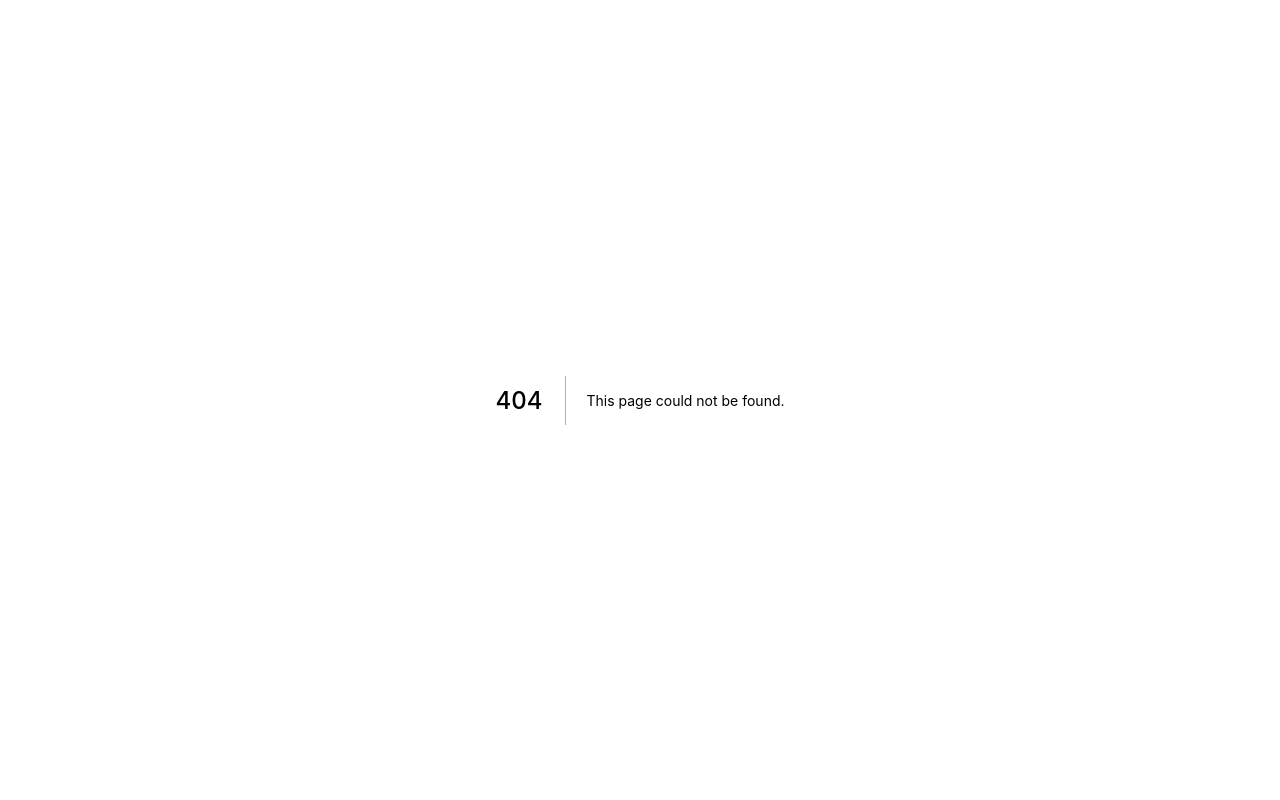
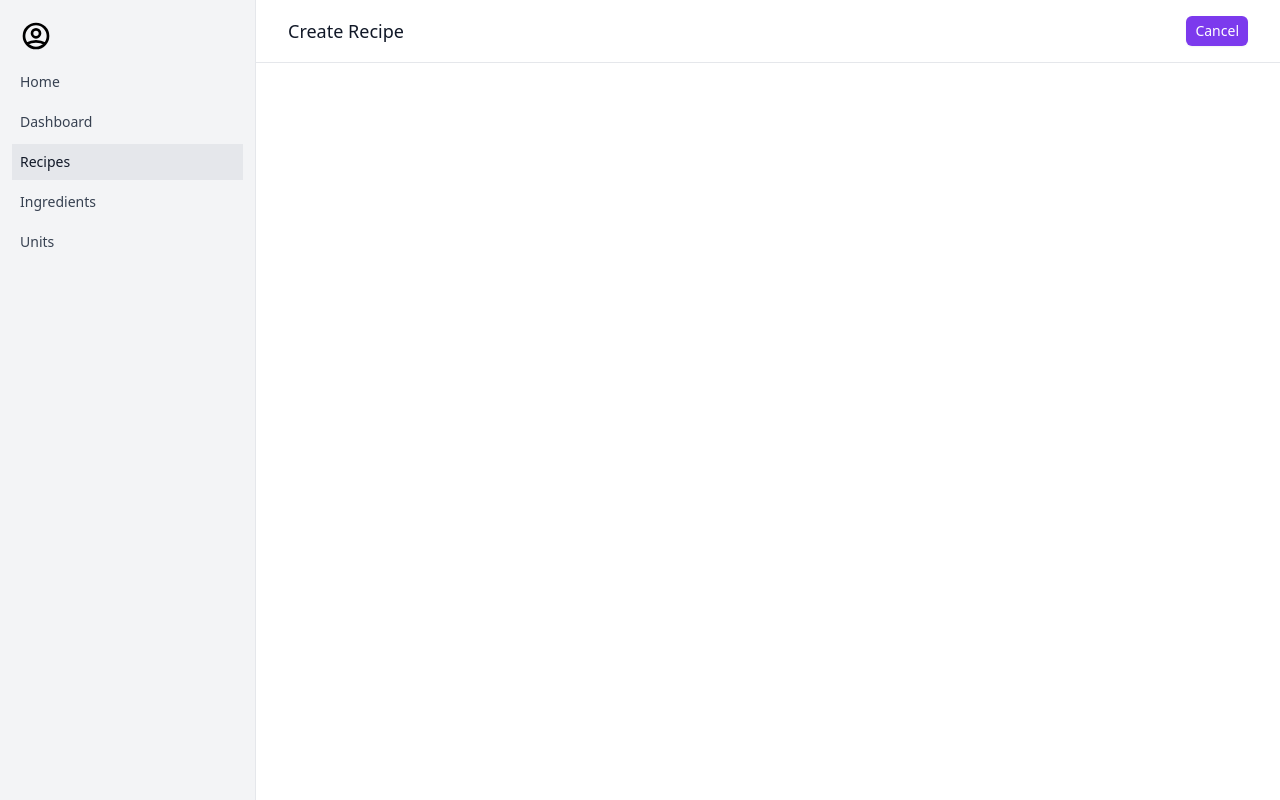
Before and after one commit to jagrajan/ibidandchai, a Next.js app in the folder app/: page /admin/recipe/create in a window 1280 px wide. Before the commit this address had no page. Built offline with nearby package versions, Linux system fonts and the light colour scheme.

Commit message:
[app] add recipe create page

```diff
--- a/app/components/layout/Dashboard/index.tsx
+++ b/app/components/layout/Dashboard/index.tsx
@@ -8,7 +8,7 @@ import ProfileMenu from '../NavBar/ProfileMenu'
 const navigation = [
   { id: 'home', path: '/', label: 'Home' },
   { id: 'dashboard', path: '/admin/dashboard', label: 'Dashboard' },
-  { id: 'recipes', path: '/admin/recipes', label: 'Recipes' },
+  { id: 'recipes', path: '/admin/recipe', label: 'Recipes' },
   { id: 'ingredients', path: '/admin/ingredients', label: 'Ingredients' },
   { id: 'units', path: '/admin/units', label: 'Units' },
 ]
--- /dev/null
+++ b/app/components/ui/Button/index.tsx
@@ -0,0 +1,27 @@
+import Link from 'next/link'
+import React from 'react'
+
+type ButtonProps = {
+  type?: 'button' | 'submit'
+  to?: string
+}
+
+const Button: React.FC<ButtonProps> = (props) => {
+  const className =
+    'order-0 inline-flex items-center px-2 py-1 border border-transparent shadow-sm text-sm font-medium rounded-md text-white bg-purple-600 hover:bg-purple-700 focus:outline-none focus:ring-2 focus:ring-offset-2 focus:ring-purple-500 sm:order-1 sm:ml-3'
+  const { type, to, children } = props
+  if (to) {
+    return (
+      <Link href={to}>
+        <a className={className}>{children}</a>
+      </Link>
+    )
+  }
+  return (
+    <button type={type || 'button'} className={className}>
+      {children}
+    </button>
+  )
+}
+
+export default Button
--- /dev/null
+++ b/app/pages/admin/recipe/create/index.tsx
@@ -0,0 +1,20 @@
+import Head from 'next/head'
+import Link from 'next/link'
+import DashboardLayout from '../../../../components/layout/Dashboard'
+import HeaderWithActions from '../../../../components/layout/Header/HeaderWithActions'
+import Button from '../../../../components/ui/Button'
+
+const RecipesAdminPage: React.FC = () => {
+  return (
+    <DashboardLayout>
+      <Head>
+        <title>Recipes</title>
+      </Head>
+      <HeaderWithActions title="Create Recipe">
+        <Button to="/admin/recipe">Cancel</Button>
+      </HeaderWithActions>
+    </DashboardLayout>
+  )
+}
+
+export default RecipesAdminPage
--- a/app/pages/admin/recipes/index.tsx
+++ b/app/pages/admin/recipe/index.tsx
@@ -1,6 +1,7 @@
 import Head from 'next/head'
 import DashboardLayout from '../../../components/layout/Dashboard'
 import HeaderWithActions from '../../../components/layout/Header/HeaderWithActions'
+import Button from '../../../components/ui/Button'
 
 const RecipesAdminPage: React.FC = () => {
   return (
@@ -8,7 +9,9 @@ const RecipesAdminPage: React.FC = () => {
       <Head>
         <title>Recipes</title>
       </Head>
-      <HeaderWithActions title="Recipes"></HeaderWithActions>
+      <HeaderWithActions title="Recipes">
+        <Button to="/admin/recipe/create">Create</Button>
+      </HeaderWithActions>
     </DashboardLayout>
   )
 }
```
